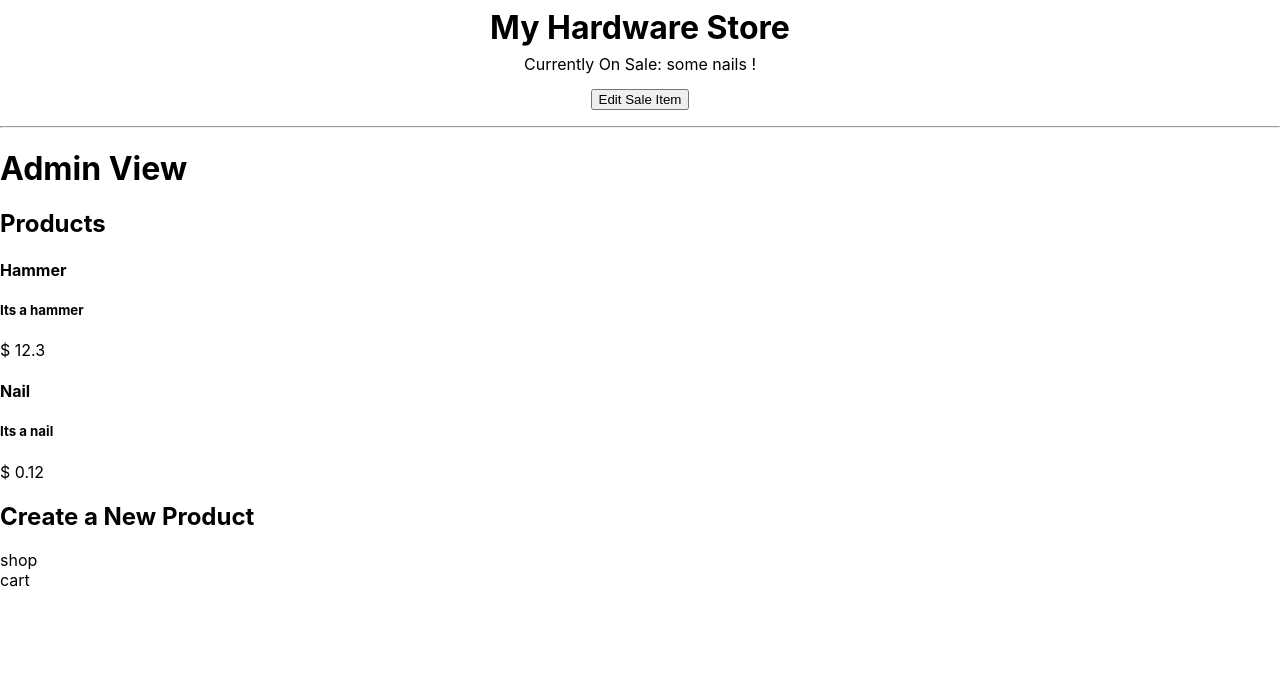
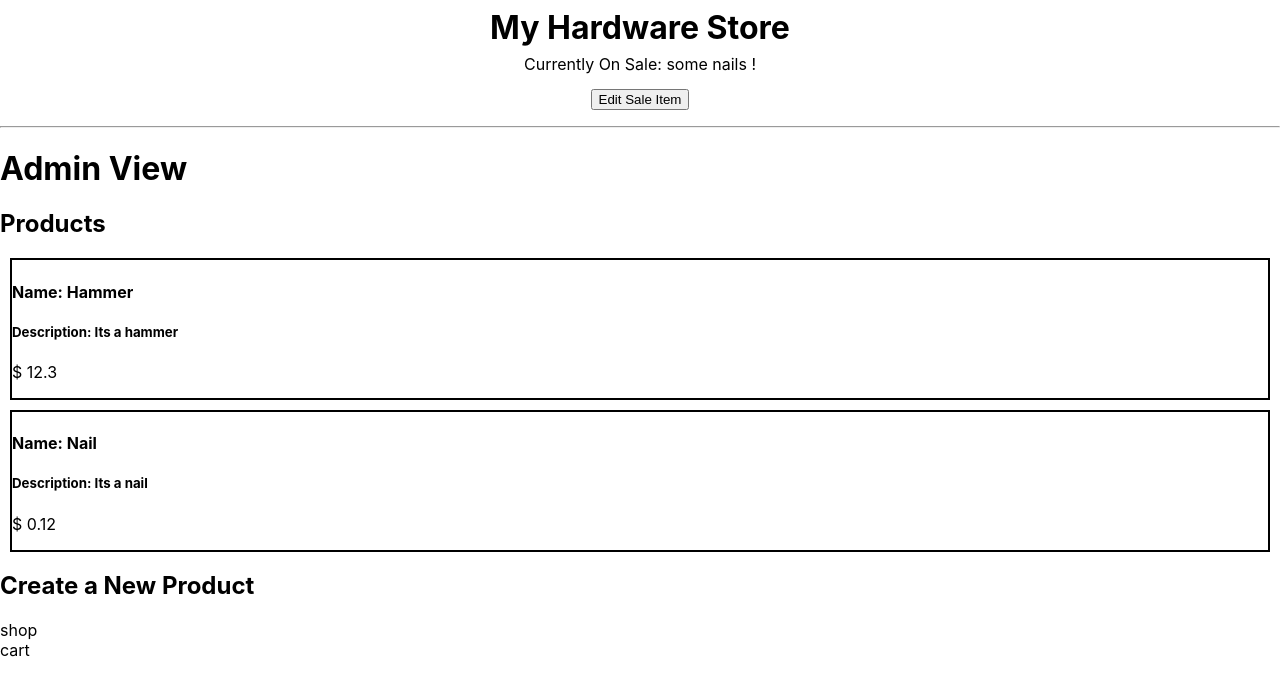
Before and after one commit to djxshin/HARDWARE-STORE, a React (Create React App) app: page / in a window 1280 px wide. Shown: the top 696 px of the page. Built offline with nearby package versions, Linux system fonts and the light colour scheme.

Commit message:
css on product component

```diff
--- a/src/components/AdminView.js
+++ b/src/components/AdminView.js
@@ -12,7 +12,7 @@ export default class AdminView extends Component {
             console.log(product)
             return <Product
             key={index}
-            name={product.productName}
+            name={product.name}
             description={product.description}
             price={product.price}/>
 
--- a/src/components/HomePage.js
+++ b/src/components/HomePage.js
@@ -11,12 +11,12 @@ export default class HomePage extends Component {
     showEditForm: false,
     productList: [
       {
-        productName: 'Hammer',
+        name: 'Hammer',
         description: 'Its a hammer',
         price: 12.3,
       },
       {
-        productName: 'Nail',
+        name: 'Nail',
         description: 'Its a nail',
         price: 0.12,
       }
--- a/src/components/Product.js
+++ b/src/components/Product.js
@@ -3,10 +3,10 @@ import React, { Component } from 'react'
 export default class Product extends Component {
   render() {
     return (
-        <div>
-        <h4>{this.props.name}</h4>
-        <h5>{this.props.description}</h5>
-        <p>$ {this.props.price}</p>
+        <div className='product'>
+        <h4>Name: {this.props.name}</h4>
+        <h5>Description: {this.props.description}</h5>
+        <p> $ {this.props.price}</p>
     </div>
     )
   }
--- a/src/index.css
+++ b/src/index.css
@@ -22,3 +22,8 @@ code {
 .hardware-header * {
   margin: 7.5px 0;
 }
+
+.product{
+  margin: 10px;
+  border: 2px solid black;
+}
```
